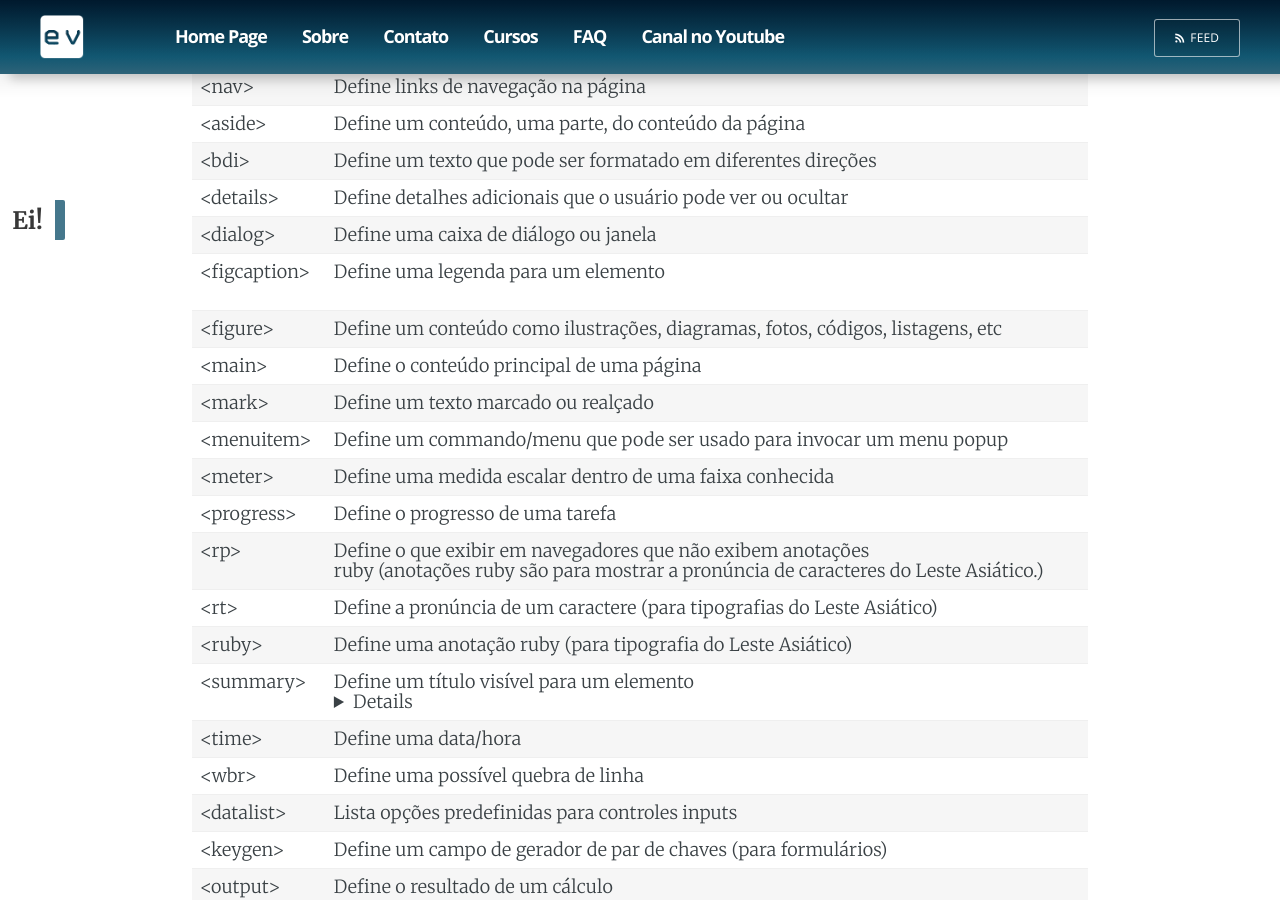
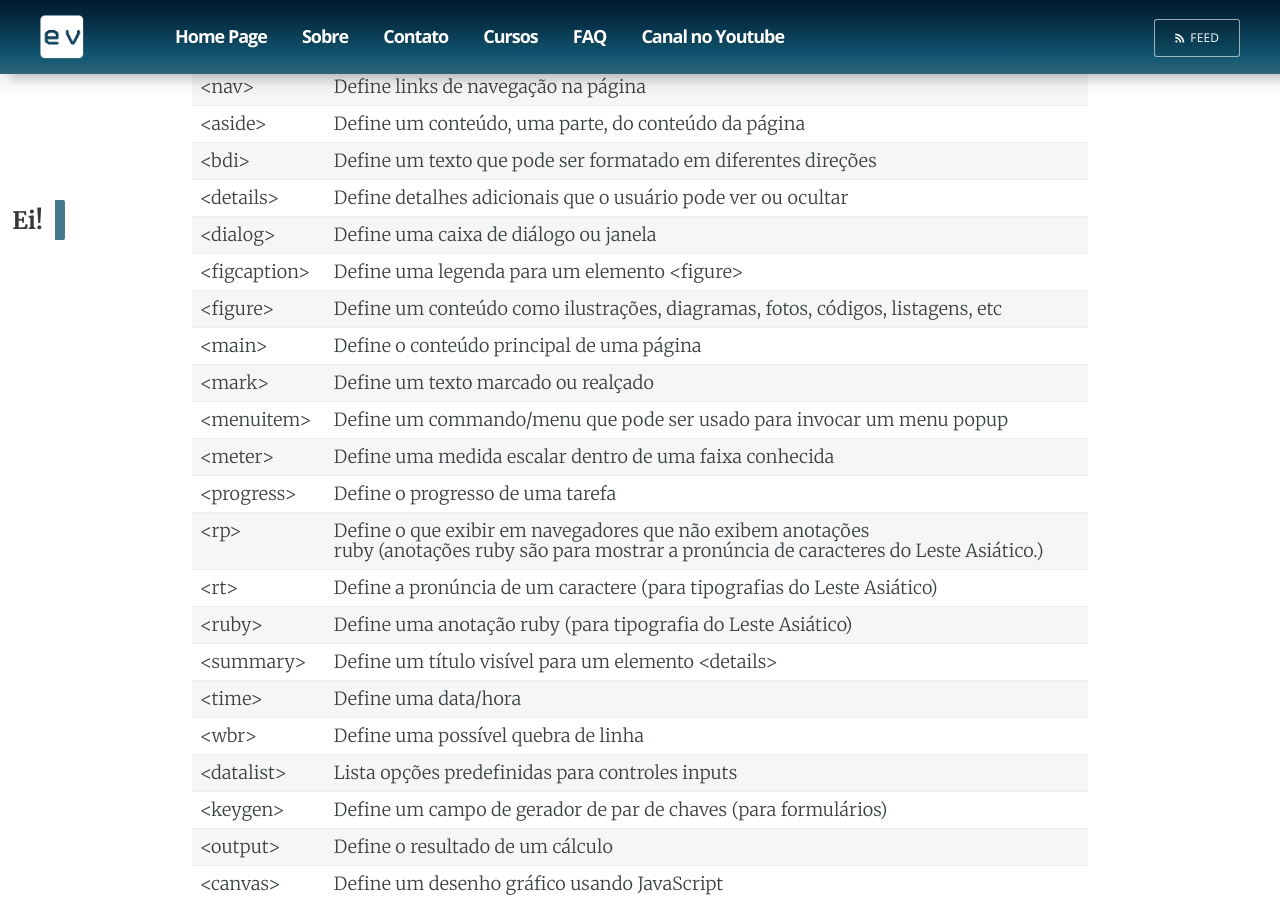
Before and after one commit to EnVolte/envolte.github.io, a Jekyll site: the page built from _cursos/HTML-CSS/parte-6.md, in a window 1280 px wide and 900 px high, scrolled down 1615 px. Built offline with Jekyll 4.4.1, drawn with Linux system fonts in a browser that asks for light colours; a script that is not in the unit is left out; comment, search, counter and statistics services are not loaded.

Commit message:
Update parte-6.md

```diff
--- a/_cursos/HTML-CSS/parte-6.md
+++ b/_cursos/HTML-CSS/parte-6.md
@@ -31,7 +31,7 @@
 &#60;bdi&#62;	        | Define um texto que pode ser formatado em diferentes direções
 &#60;details&#62;		  | Define detalhes adicionais que o usuário pode ver ou ocultar
 &#60;dialog&#62;		  | Define uma caixa de diálogo ou janela
-&#60;figcaption&#62;	|	Define uma legenda para um elemento <figure>
+&#60;figcaption&#62;	|	Define uma legenda para um elemento &#60;figure&#62;
 &#60;figure&#62;		  | Define um conteúdo como ilustrações, diagramas, fotos, códigos, listagens, etc
 &#60;main&#62;		    | Define o conteúdo principal de uma página
 &#60;mark&#62;		    | Define um texto marcado ou realçado
@@ -41,7 +41,7 @@
 &#60;rp&#62;		      | Define o que exibir em navegadores que não exibem anotações<br>ruby (anotações ruby são para mostrar a pronúncia de caracteres do Leste Asiático.)
 &#60;rt&#62;		      | Define a pronúncia de um caractere (para tipografias do Leste Asiático)
 &#60;ruby&#62;		    | Define uma anotação ruby (para tipografia do Leste Asiático)
-&#60;summary&#62;		  | Define um título visível para um elemento <details>
+&#60;summary&#62;		  | Define um título visível para um elemento &#60;details&#62;
 &#60;time&#62;		    | Define uma data/hora
 &#60;wbr&#62;		      | Define uma possível quebra de linha
 &#60;datalist&#62;		| Lista opções predefinidas para controles inputs
```
